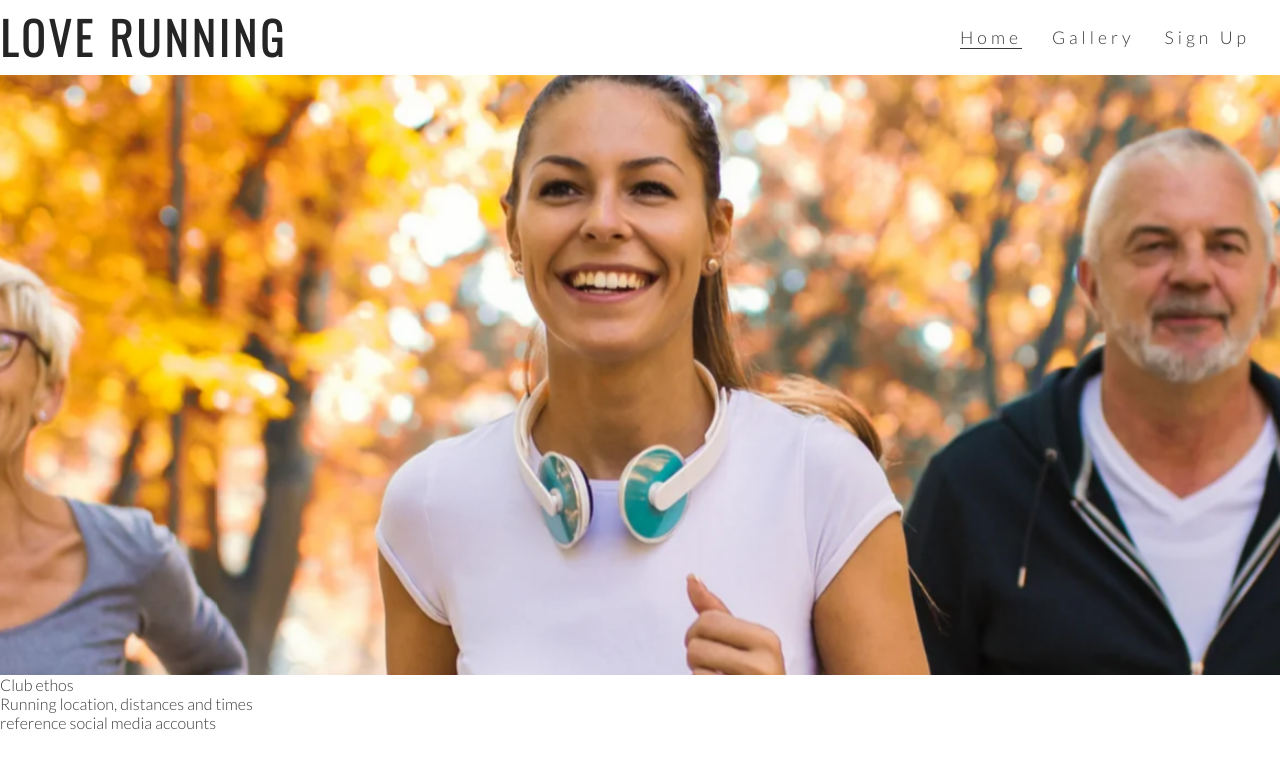
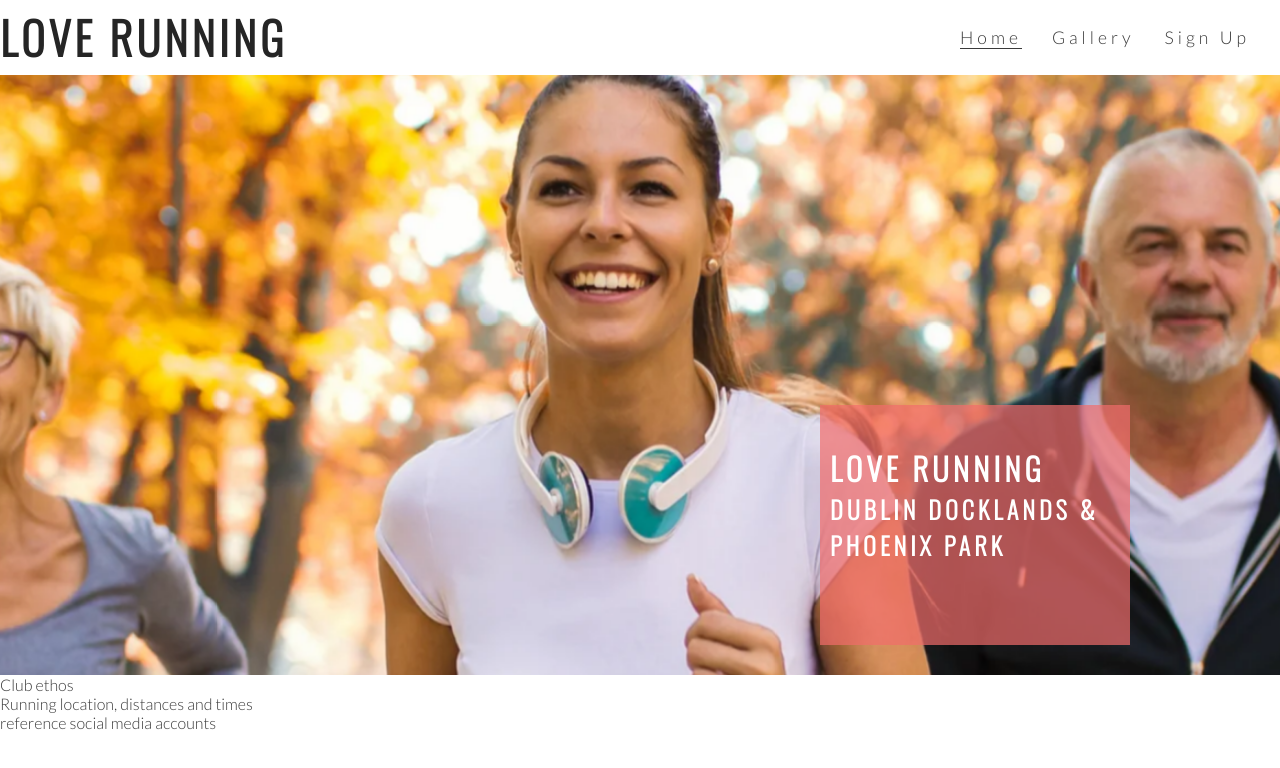
Before and after one commit to Dec1an-Kennedy/love-running, a plain HTML site: page index.html in a window 1280 px wide. Drawn offline with nearby package versions, Linux system fonts and the light colour scheme.

Commit message:
add cover text and style

```diff
--- a/assets/css/style.css
+++ b/assets/css/style.css
@@ -63,6 +63,12 @@ h1, h2{
     height: 600px;
     width:100%;
     overflow: hidden;
+
+    position: relative;
+}
+
+#cover-text, #cover-text h2{
+    color: #fff;
 }
 
 #hero-image{
@@ -86,3 +92,22 @@ h1, h2{
         transform: scale(1.1);
     }
 }
+
+#cover-text{
+    font-size: 130%;
+    font-family: Oswald;
+    text-transform: uppercase;
+    letter-spacing: 4px;
+
+    width: 300px;
+
+    height: 200px;
+    padding-top: 40px;
+    padding-left: 10px;
+
+    background-color: rgba(241, 109, 107, .7);
+
+    bottom: 30px;
+    right: 150px;
+    position: absolute;
+}
--- a/index.html
+++ b/index.html
@@ -31,6 +31,10 @@
     </header>
     <section id="hero-outer">
         <div id="hero-image"></div>
+        <div id="cover-text">
+            <h2>Love Running</h2>
+            <h3>Dublin Docklands & Phoenix Park</h3>
+        </div>
     </section>
     <section>
         Club ethos
```
